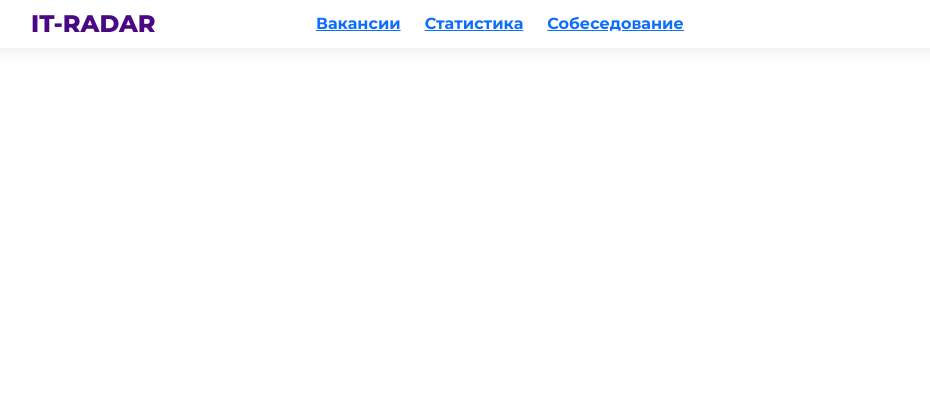
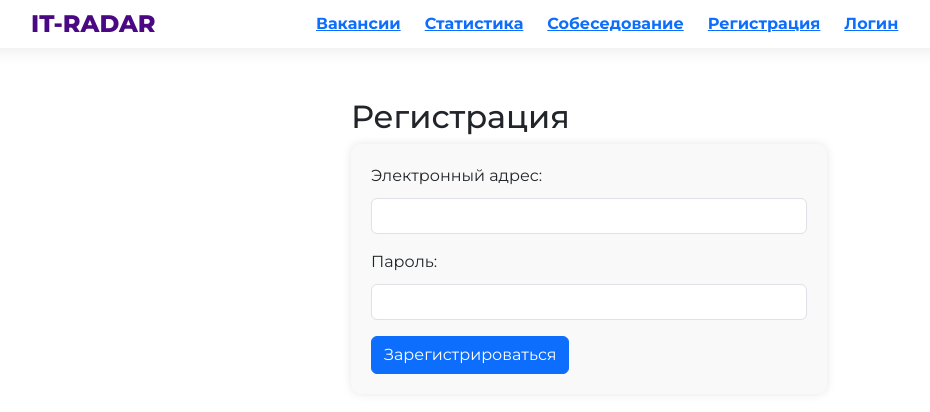
Before and after one commit to erickn29/refactored-lamp, a Vue app: page /registration in a window 1280 px wide. Shown: the top 412 px of the page, without its empty margins (51-981 px from the left). Built offline with nearby package versions, Linux system fonts and the light colour scheme.

Commit message:
add registration & login

```diff
--- /dev/null
+++ b/src/components/Login.vue
@@ -0,0 +1,85 @@
+<template>
+    <div class="container">
+        <h2>Вход</h2>
+        <form @submit.prevent="loginUser" id="myFormLogin">
+            <div class="mb-3">
+                <label for="email" class="form-label">Электронный адрес:</label>
+                <input type="email" v-model.trim="user.email" id="email" class="form-control" required>
+            </div>
+            <div class="mb-3">
+                <label for="password" class="form-label">Пароль:</label>
+                <input type="password" v-model.trim="user.password" id="password" class="form-control" required>
+            </div>
+            <button type="submit" class="btn btn-primary">Вход</button>
+        </form>
+    </div>
+</template>
+
+<script>
+import axios from "axios";
+
+export default {
+    data() {
+        return {
+            user: {
+                email: '',
+                password: ''
+            },
+            error: null,
+            access_token: null,
+            refresh_token: null
+        }
+    },
+    methods: {
+        async loginUser() {
+            try {
+                const response = await axios.post(
+                    'http://localhost:8000/api/v1/auth/login/',
+                    { email: this.user.email, password: this.user.password },
+                    {
+                        headers: {
+                            'Content-Type': 'application/json'
+                        }
+                    }
+                );
+                if (
+                    response.status === 200 &&
+                    response.data.access_token !== null &&
+                    response.data.refresh_token !== null
+                ) {
+                    console.log(response)
+                    this.access_token = response.data.access_token;
+                    this.refresh_token = response.data.refresh_token;
+                    localStorage.setItem('access_token', this.access_token );
+                    localStorage.setItem('refresh_token', this.refresh_token );
+                    this.$router.push('/');
+                } else {
+                    this.error = response.data.message;
+                }
+            } catch (error) {
+                console.error(error.response.data.msg);
+                console.error(error.response.data.extra.detail);
+            }
+        }
+    }
+}
+</script>
+
+<style scoped>
+.container {
+    width: 500px;
+    margin: 50px auto;
+}
+
+label {
+    display: block;
+    margin-bottom: 10px;
+}
+
+form {
+    background-color: #f9f9f9;
+    padding: 20px;
+    border-radius: 10px;
+    box-shadow: 0 0 10px rgba(0, 0, 0, 0.1);
+}
+</style>
--- a/src/components/Navbar.vue
+++ b/src/components/Navbar.vue
@@ -22,6 +22,12 @@ export default {
           </div>
           <div class="nav-links">
             <a href="/interview">Собеседование</a>
+          </div>
+          <div class="nav-links">
+            <a href="/registration">Регистрация</a>
+          </div>
+          <div class="nav-links">
+            <a href="/login">Логин</a>
           </div>
         </div>
       </div>
--- /dev/null
+++ b/src/components/Registration.vue
@@ -0,0 +1,102 @@
+<template>
+  <div class="container">
+    <h2>Регистрация</h2>
+    <form @submit.prevent="register" id="myFormRegister">
+      <div class="mb-3">
+        <label for="email" class="form-label">Электронный адрес:</label>
+        <input type="email" v-model.trim="user.email" id="email" class="form-control" required>
+      </div>
+      <div class="mb-3">
+        <label for="password" class="form-label">Пароль:</label>
+        <input type="password" v-model.trim="user.password" id="password" class="form-control" required>
+      </div>
+      <button type="submit" class="btn btn-primary">Зарегистрироваться</button>
+    </form>
+  </div>
+</template>
+
+<script>
+import axios from "axios";
+
+export default {
+  data() {
+    return {
+      user: {
+        email: '',
+        password: ''
+      },
+      error: null,
+      access_token: null,
+      refresh_token: null
+    }
+  },
+  methods: {
+    async login() {
+      try {
+        const response = await axios.post(
+          'http://localhost:8000/api/v1/auth/login/',
+          { email: this.user.email, password: this.user.password },
+          {
+            headers: {
+              'Content-Type': 'application/json'
+            }
+          }
+        );
+        if (
+          response.status === 200 &&
+          response.data.access_token !== null &&
+          response.data.refresh_token !== null
+        ) {
+          this.access_token = response.data.access_token;
+          this.refresh_token = response.data.refresh_token;
+          localStorage.setItem('access_token', this.access_token);
+          localStorage.setItem('refresh_token', this.refresh_token);
+          this.$router.push('/interview');
+        } else {
+          this.error = response.data.msg;
+        }
+      } catch (error) {
+        console.error(error.response.data.msg);
+      }
+    },
+    async register() {
+      try {
+        const response = await axios.post('http://localhost:8000/api/v1/user/',
+          {email: this.user.email, password: this.user.password },
+          {headers: {'Content-Type': 'application/json'}}
+        );
+        if (response.status === 201) {
+          await this.login()
+        } else {
+          this.error = response.data.message;
+        }
+      } catch (error) {
+        if (error.response.data.msg == "Ошибка создания объекта") {
+          console.error("Пользователь с данным email уже существует");
+        } else {
+          console.error(error);
+        }
+      }
+    },
+  }
+}
+</script>
+
+<style scoped>
+.container {
+  width: 500px;
+  margin: 50px auto;
+}
+
+label {
+  display: block;
+  margin-bottom: 10px;
+}
+
+form {
+  background-color: #f9f9f9;
+  padding: 20px;
+  border-radius: 10px;
+  box-shadow: 0 0 10px rgba(0, 0, 0, 0.1);
+}
+</style>
--- a/src/components/interview/Chat.vue
+++ b/src/components/interview/Chat.vue
@@ -9,7 +9,9 @@ export default {
 
   },
   methods: {
+    async getChats() {
 
+    },
   },
   async mounted() {
 
```
Also changed, not shown: src/api.js (added, +23 -0 lines), src/main.js (+10 -0 lines). Lines whose indentation alone changed are shown as unchanged.
